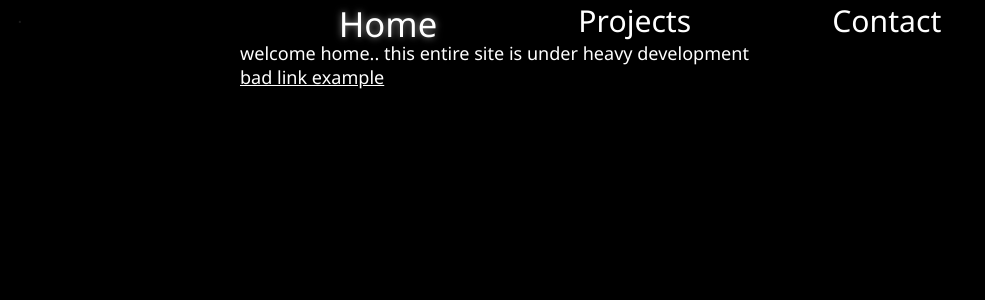
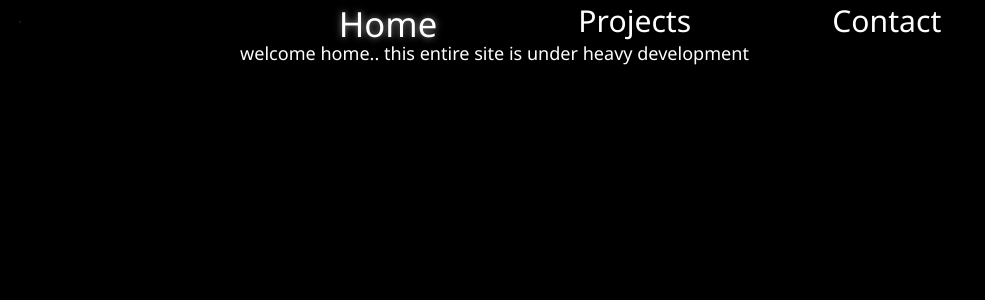
Before and after one commit to moefingers/moefingers.github.io, a React (Vite) app: page /#/ in a window 1280 px wide. Shown: the top 300 px of the page, without its empty margins (0-985 px from the left). Built offline with nearby package versions, Linux system fonts and the light colour scheme.

Commit message:
fixed minor issue with project slider

```diff
--- a/src/components/Home.jsx
+++ b/src/components/Home.jsx
@@ -4,7 +4,6 @@ export default function Home() {
     return (
         <div className="home-page-container">
             <div>welcome home.. this entire site is under heavy development</div>
-            <Link to="/portfolio/badlink">bad link example</Link>
         </div>
     )
 }
--- a/src/components/Projects.jsx
+++ b/src/components/Projects.jsx
@@ -17,8 +17,9 @@ export default function Projects() {
         event.preventDefault()
         setSliderDirection(0)
     }
- console.log(-1 !== 0)
     useInterval(() => {
+        console.log(sliderElement.current)
+        console.log(sliderElement.current.style.left)
         console.log(parseInt(sliderElement.current.style.left))
         sliderElement.current.style.left = `${parseInt(sliderElement.current.style.left) + sliderDirection *3}%`;
     }, sliderDirection !== 0 ? 10: null)
@@ -27,7 +28,7 @@ export default function Projects() {
         <div className="projects-page-container">
             <div className="edge-left" onMouseEnter={(event) => handleMouseEnter(event, -1)} onMouseLeave={(event) => handleMouseLeave(event)}></div>
             <div className="project-card-container">
-                <div ref={sliderElement} className="project-card-slider">
+                <div ref={sliderElement} className="project-card-slider" style ={{left: "0%"}}>
                     {projects.projects.map((project, index) => (
                         <div key={index} className="project-card">
                             <h3>{project.name}</h3>
```
